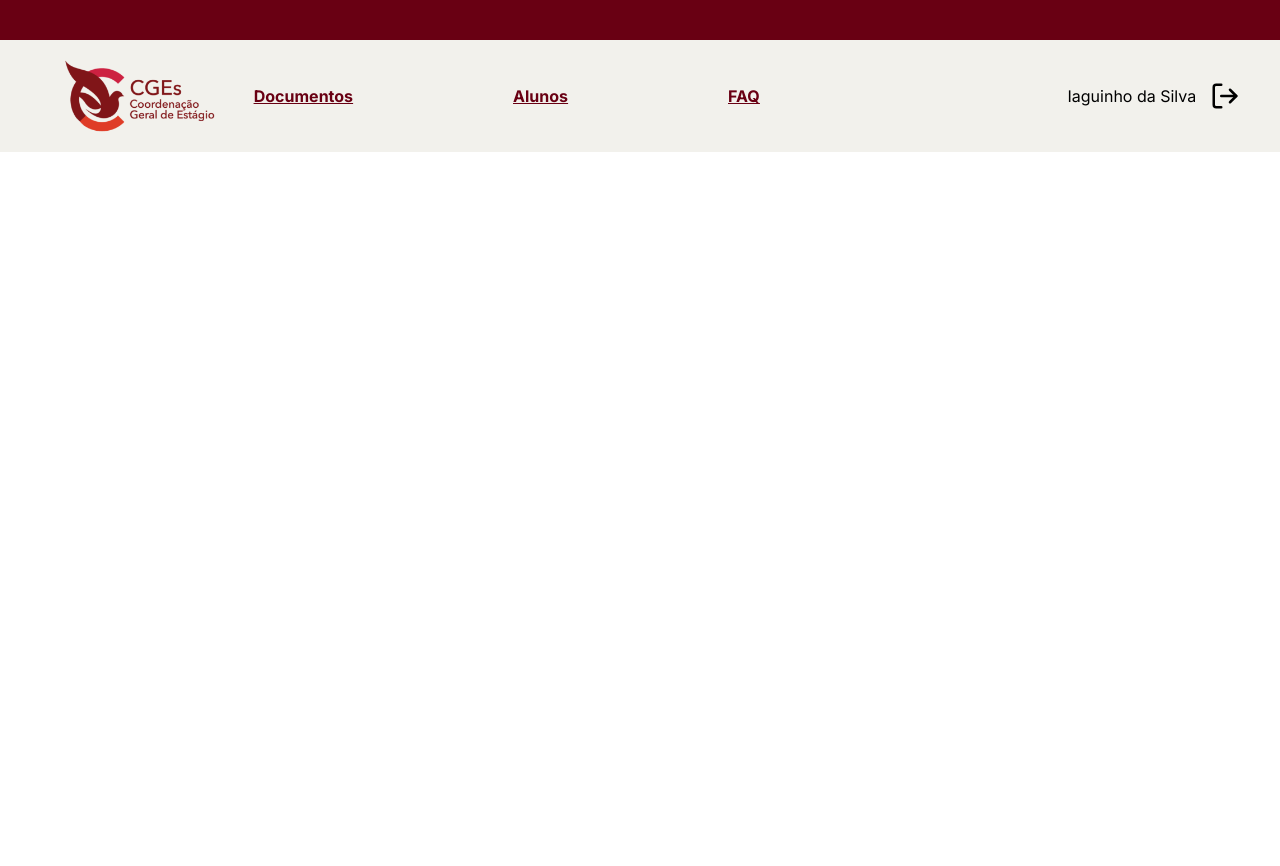
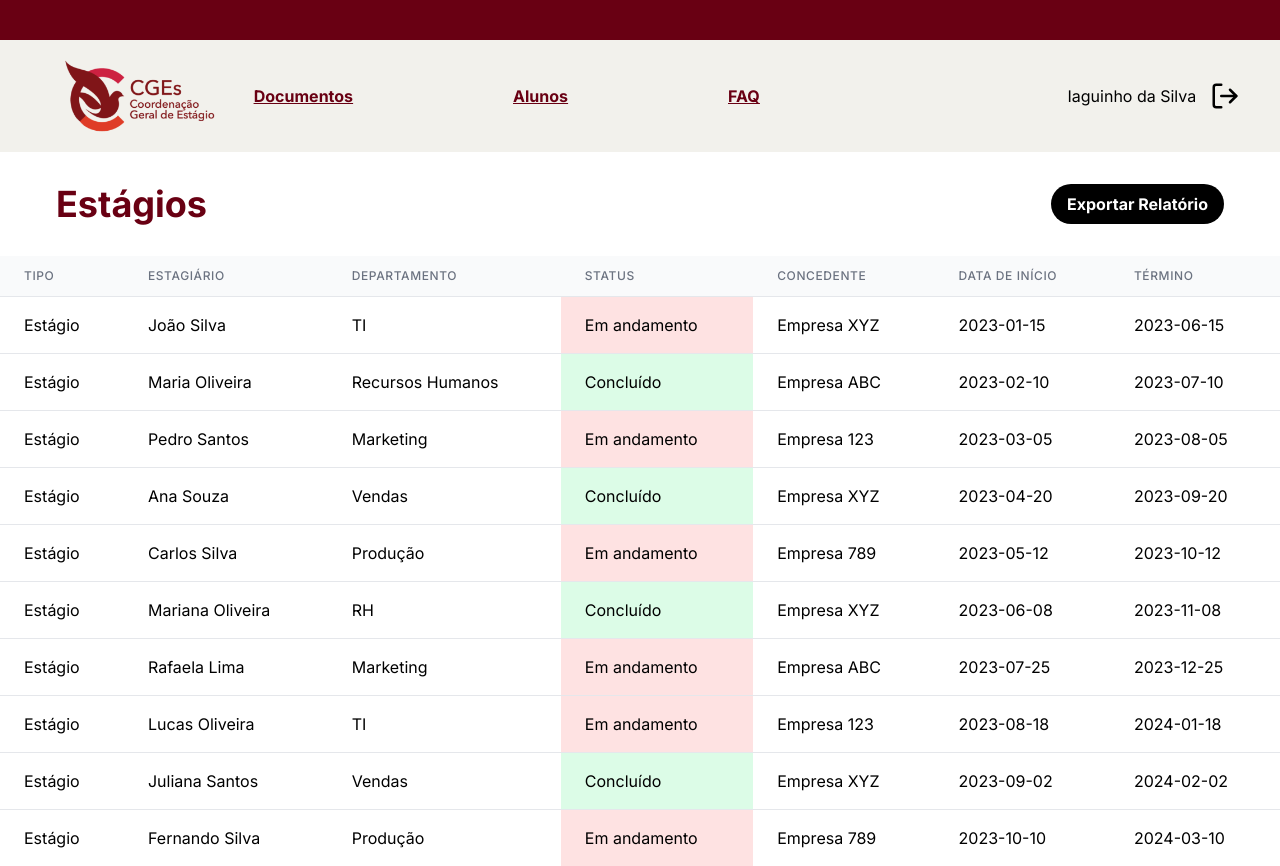
Before and after one commit to SIN-disciplina-PI5/CGES-frontend, a Next.js app: page /registeredStudents in a window 1280 px wide. Before the commit the page ends 800 px from the top, so only its background shows below. Built offline with nearby package versions, Linux system fonts and the light colour scheme.

Commit message:
dashoard

```diff
--- a/src/app/registeredStudents/page.tsx
+++ b/src/app/registeredStudents/page.tsx
@@ -1,5 +1,8 @@
+import Table from '@/components/Dashboard'
 import HeaderComponent from '@/components/header'
 import React from 'react'
+import data from '../../utils/fakeData'
+import Title from '@/components/pageTitle'
 
 type Props = {}
 
@@ -7,6 +10,8 @@ const RegisteredStudends = (props: Props) => {
     return (
         <main>
             <HeaderComponent/>
+            <Title text= "Estágios"></Title>
+            <Table data={data}></Table>
         </main>
     )
 }
--- /dev/null
+++ b/src/components/Dashboard.tsx
@@ -0,0 +1,67 @@
+import React from 'react';
+
+interface Estagiario {
+  id: number;
+  tipo: string;
+  estagiario: string;
+  departamento: string;
+  status: string;
+  concedente: string;
+  dataInicio: string;
+  dataTermino: string;
+}
+
+interface TableProps {
+  data: Estagiario[];
+}
+
+const Table: React.FC<TableProps> = ({ data }) => {
+  return (
+    <table className="min-w-full divide-y divide-gray-200">
+      <thead className="bg-gray-50">
+        <tr>
+
+        <th className="px-6 py-3 text-left text-xs font-medium text-gray-500 uppercase tracking-wider">
+            Tipo
+          </th>
+          <th className="px-6 py-3 text-left text-xs font-medium text-gray-500 uppercase tracking-wider">
+            Estagiário
+          </th>
+          <th className="px-6 py-3 text-left text-xs font-medium text-gray-500 uppercase tracking-wider">
+            Departamento
+          </th>
+          <th className="px-6 py-3 text-left text-xs font-medium text-gray-500 uppercase tracking-wider">
+            Status
+          </th>
+          <th className="px-6 py-3 text-left text-xs font-medium text-gray-500 uppercase tracking-wider">
+            Concedente
+          </th>
+          <th className="px-6 py-3 text-left text-xs font-medium text-gray-500 uppercase tracking-wider">
+            Data de Início
+          </th>
+          <th className="px-6 py-3 text-left text-xs font-medium text-gray-500 uppercase tracking-wider">
+            Término
+          </th>
+        </tr>
+      </thead>
+      <tbody className="bg-white divide-y divide-gray-200">
+        {data.map((estagiario: Estagiario) => (
+          <tr key={estagiario.id}>
+
+            <td className="px-6 py-4 whitespace-nowrap">{estagiario.tipo}</td>
+            <td className="px-6 py-4 whitespace-nowrap">{estagiario.estagiario}</td>
+            <td className="px-6 py-4 whitespace-nowrap">{estagiario.departamento}</td>
+            <td className={`px-6 py-4 whitespace-nowrap ${estagiario.status === 'Concluído' ? 'bg-green-100' : 'bg-red-100'}`}>
+              {estagiario.status}
+            </td>
+            <td className="px-6 py-4 whitespace-nowrap">{estagiario.concedente}</td>
+            <td className="px-6 py-4 whitespace-nowrap">{estagiario.dataInicio}</td>
+            <td className="px-6 py-4 whitespace-nowrap">{estagiario.dataTermino}</td>
+          </tr>
+        ))}
+      </tbody>
+    </table>
+  );
+};
+
+export default Table;
--- /dev/null
+++ b/src/components/pageTitle.tsx
@@ -0,0 +1,18 @@
+import React from 'react';
+
+interface TitleProps {
+  text: string;
+}
+
+const Title: React.FC<TitleProps> = ({ text }) => {
+  return (
+    <div className="flex justify-between items-center mt-8 mb-8 font-bold ml-14">
+      <h1 className="font-heebo text-4xl text-red-fg">{text}</h1>
+      <div className="flex items-center">
+        <button className="mr-14 rounded-full bg-black text-white px-4 py-2 focus:outline-none hover:bg-opacity-90 transition duration-300">Exportar Relatório</button>
+      </div>
+    </div>
+  );
+};
+
+export default Title;
--- /dev/null
+++ b/src/utils/fakeData.js
@@ -0,0 +1,104 @@
+const data = [
+    {
+      id: 1,
+      tipo: 'Estágio',
+      estagiario: 'João Silva',
+      departamento: 'TI',
+      status: 'Em andamento',
+      concedente: 'Empresa XYZ',
+      dataInicio: '2023-01-15',
+      dataTermino: '2023-06-15',
+    },
+    {
+      id: 2,
+      tipo: 'Estágio',
+      estagiario: 'Maria Oliveira',
+      departamento: 'Recursos Humanos',
+      status: 'Concluído',
+      concedente: 'Empresa ABC',
+      dataInicio: '2023-02-10',
+      dataTermino: '2023-07-10',
+    },
+    {
+      id: 3,
+      tipo: 'Estágio',
+      estagiario: 'Pedro Santos',
+      departamento: 'Marketing',
+      status: 'Em andamento',
+      concedente: 'Empresa 123',
+      dataInicio: '2023-03-05',
+      dataTermino: '2023-08-05',
+    },
+    {
+      id: 4,
+      tipo: 'Estágio',
+      estagiario: 'Ana Souza',
+      departamento: 'Vendas',
+      status: 'Concluído',
+      concedente: 'Empresa XYZ',
+      dataInicio: '2023-04-20',
+      dataTermino: '2023-09-20',
+    },
+    {
+      id: 5,
+      tipo: 'Estágio',
+      estagiario: 'Carlos Silva',
+      departamento: 'Produção',
+      status: 'Em andamento',
+      concedente: 'Empresa 789',
+      dataInicio: '2023-05-12',
+      dataTermino: '2023-10-12',
+    },
+    {
+      id: 6,
+      tipo: 'Estágio',
+      estagiario: 'Mariana Oliveira',
+      departamento: 'RH',
+      status: 'Concluído',
+      concedente: 'Empresa XYZ',
+      dataInicio: '2023-06-08',
+      dataTermino: '2023-11-08',
+    },
+    {
+      id: 7,
+      tipo: 'Estágio',
+      estagiario: 'Rafaela Lima',
+      departamento: 'Marketing',
+      status: 'Em andamento',
+      concedente: 'Empresa ABC',
+      dataInicio: '2023-07-25',
+      dataTermino: '2023-12-25',
+    },
+    {
+      id: 8,
+      tipo: 'Estágio',
+      estagiario: 'Lucas Oliveira',
+      departamento: 'TI',
+      status: 'Em andamento',
+      concedente: 'Empresa 123',
+      dataInicio: '2023-08-18',
+      dataTermino: '2024-01-18',
+    },
+    {
+      id: 9,
+      tipo: 'Estágio',
+      estagiario: 'Juliana Santos',
+      departamento: 'Vendas',
+      status: 'Concluído',
+      concedente: 'Empresa XYZ',
+      dataInicio: '2023-09-02',
+      dataTermino: '2024-02-02',
+    },
+    {
+      id: 10,
+      tipo: 'Estágio',
+      estagiario: 'Fernando Silva',
+      departamento: 'Produção',
+      status: 'Em andamento',
+      concedente: 'Empresa 789',
+      dataInicio: '2023-10-10',
+      dataTermino: '2024-03-10',
+    },
+  ];
+
+  export default data;
```
